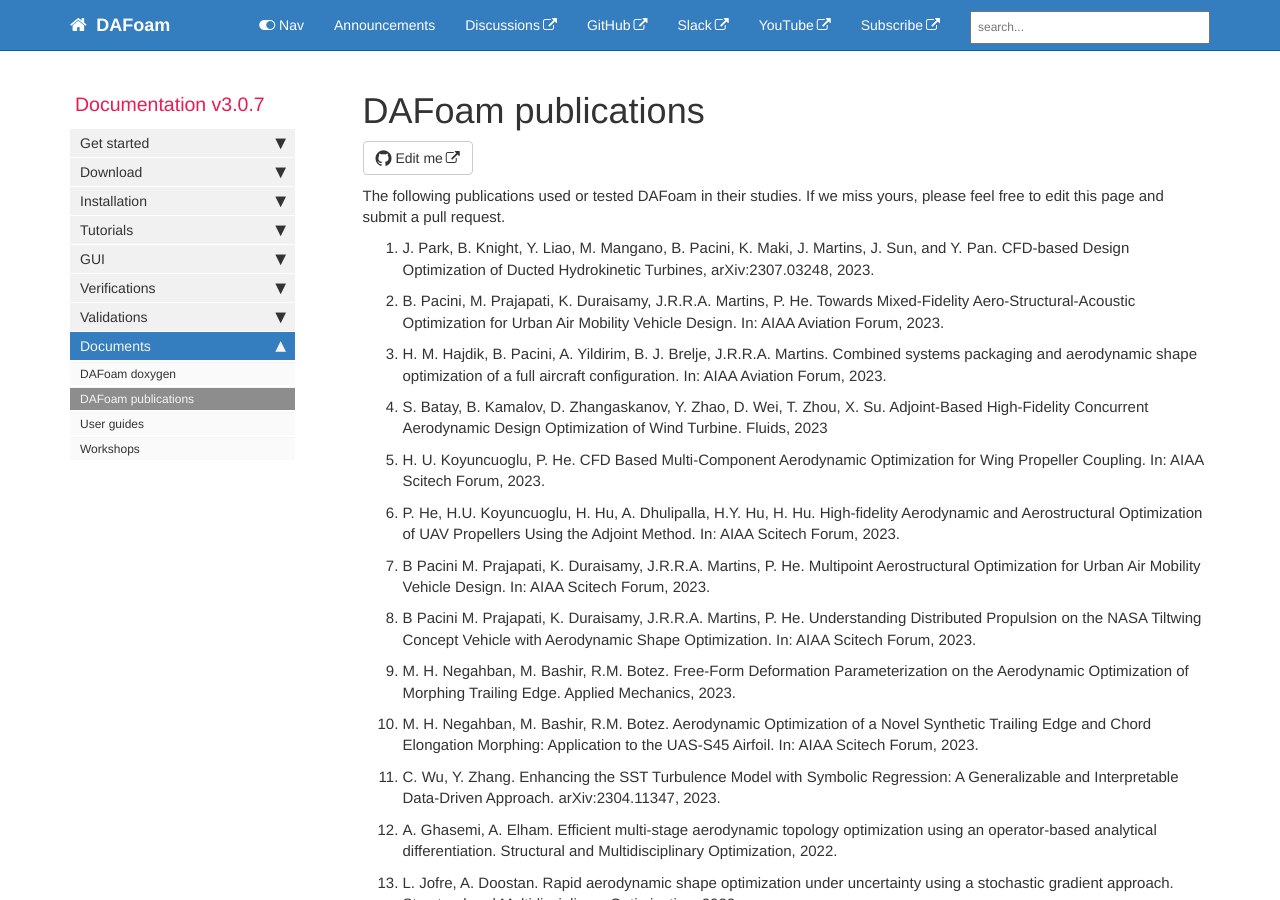
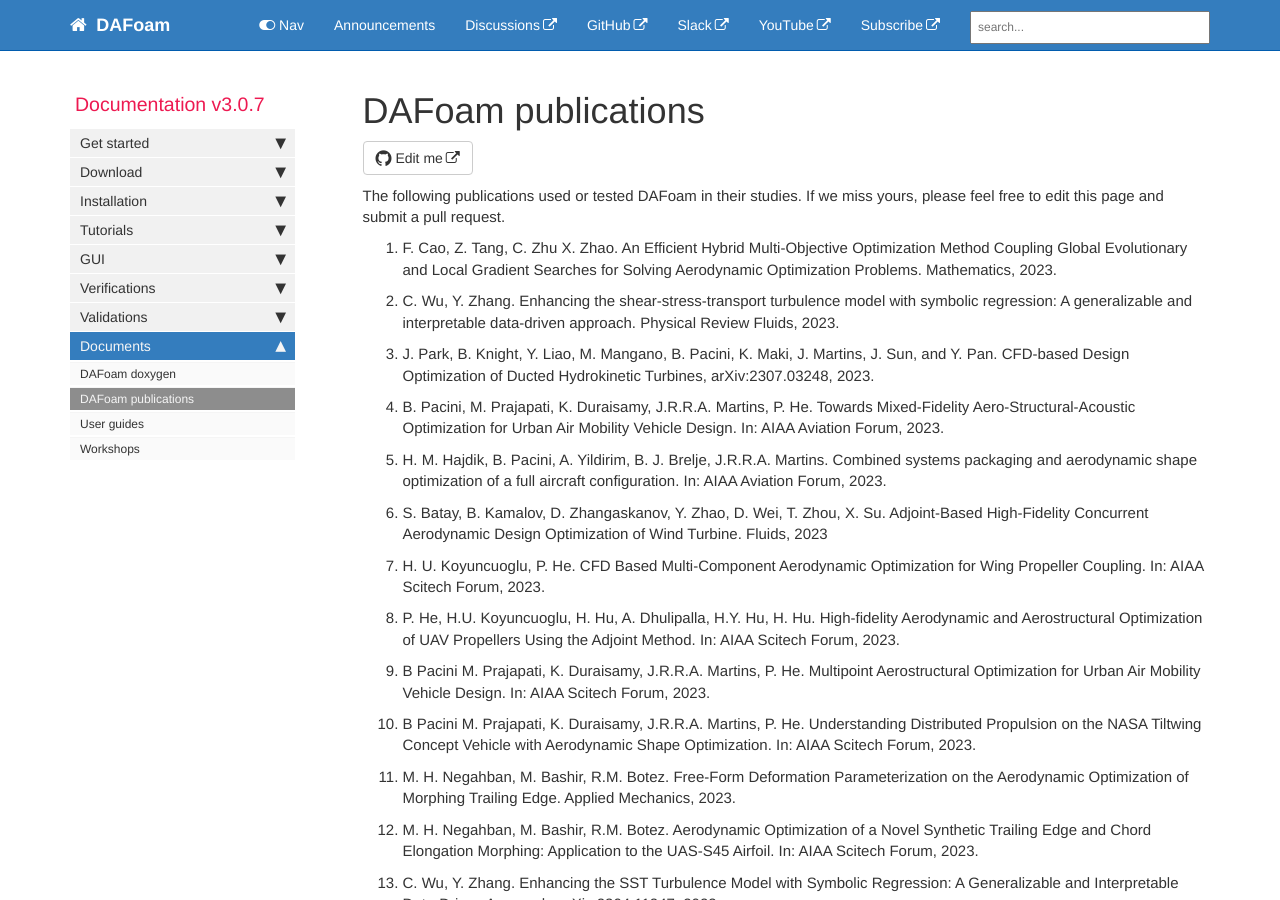
Before and after one commit to DAFoam/DAFoam.github.io, a Jekyll site: the page built from pages/mydoc/mydoc_docs_publications.md, in a window 1280 px wide and 900 px high. Built offline with Jekyll 4.4.1, drawn with Linux system fonts in a browser that asks for light colours; comment, search, counter and statistics services are not loaded.

Commit message:
content update

```diff
--- a/pages/mydoc/mydoc_docs_publications.md
+++ b/pages/mydoc/mydoc_docs_publications.md
@@ -10,6 +10,10 @@ folder: mydoc
 {: reversed="reversed"}
 
 The following publications used or tested DAFoam in their studies. If we miss yours, please feel free to edit this page and submit a pull request.
+
+1. F. Cao, Z. Tang, C. Zhu X. Zhao. An Efficient Hybrid Multi-Objective Optimization Method Coupling Global Evolutionary and Local Gradient Searches for Solving Aerodynamic Optimization Problems. Mathematics, 2023.
+
+1. C. Wu, Y. Zhang. Enhancing the shear-stress-transport turbulence model with symbolic regression: A generalizable and interpretable data-driven approach. Physical Review Fluids, 2023.
 
 1. J. Park, B. Knight, Y. Liao, M. Mangano, B. Pacini, K. Maki, J. Martins, J. Sun, and Y. Pan. CFD-based Design Optimization of Ducted Hydrokinetic Turbines, arXiv:2307.03248, 2023.
 
```
